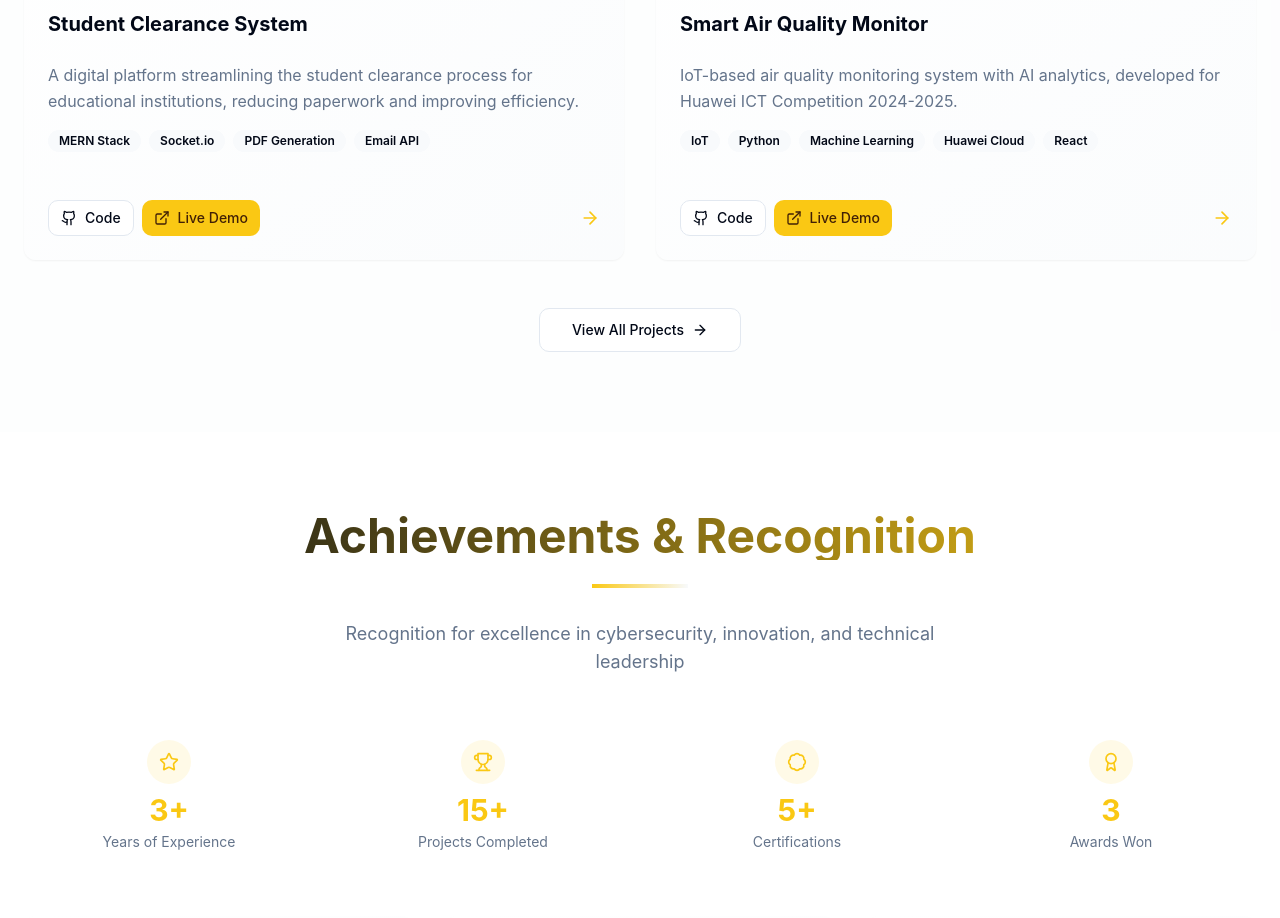
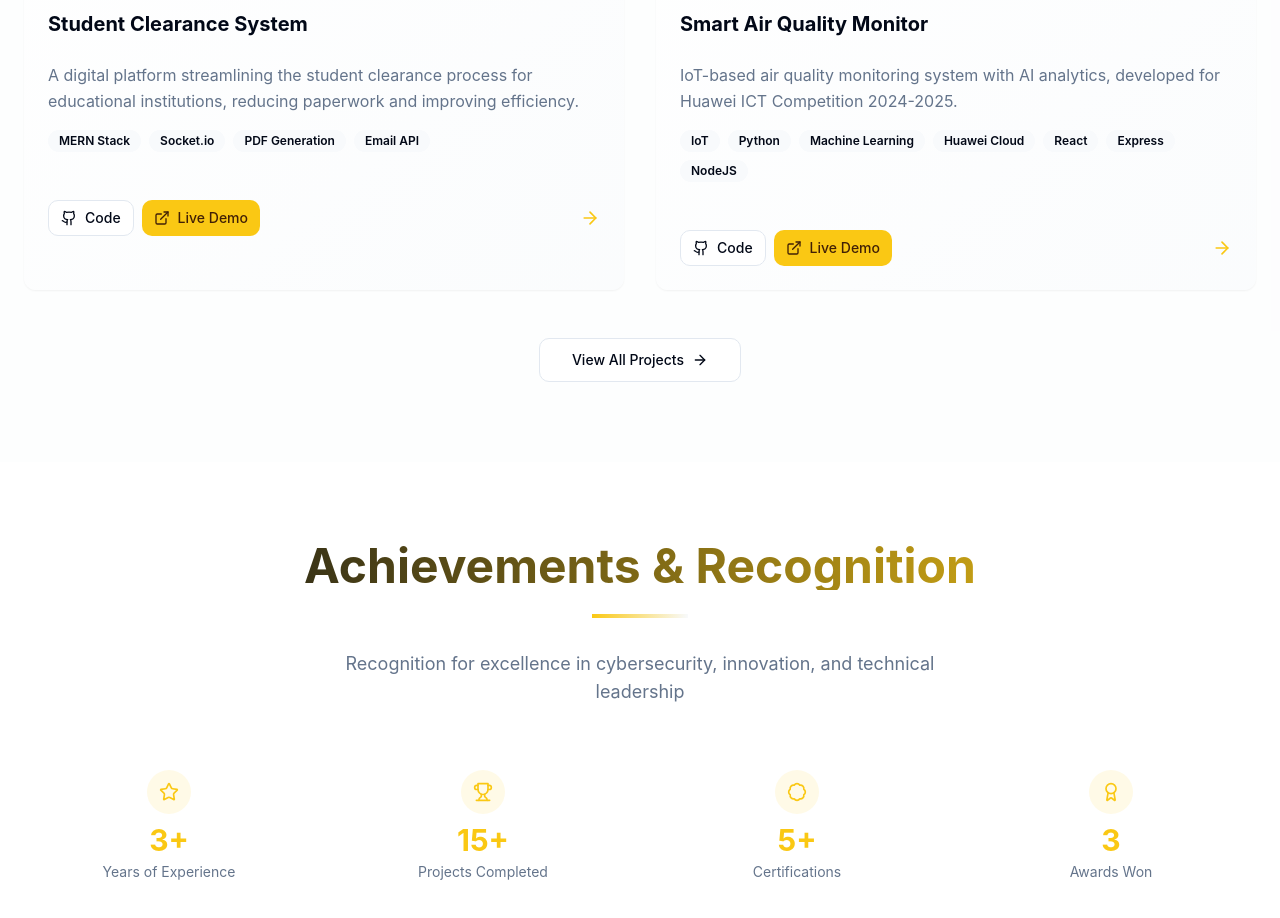
Before and after one commit to dsyengo/Portfolio, a React (Vite) app: page / in a window 1280 px wide. Shown: the part 3480-4398 px from the top of the page. Built offline with nearby package versions, Linux system fonts and the light colour scheme.

Commit message:
changes to hero

```diff
--- a/src/components/Hero.jsx
+++ b/src/components/Hero.jsx
@@ -28,7 +28,7 @@ const Hero = () => {
           >
             <div className="relative">
               <motion.div
-                className="w-80 h-80 rounded-full overflow-hidden border-4 border-primary/20 shadow-2xl"
+                className="w-90 h90 rounded-full overflow-hidden border-4 border-primary/20 shadow-2xl"
                 whileHover={{ scale: 1.05 }}
                 transition={{ type: "spring", stiffness: 300, damping: 20 }}
               >
--- a/src/components/Projects.jsx
+++ b/src/components/Projects.jsx
@@ -55,6 +55,8 @@ const Projects = () => {
         "Machine Learning",
         "Huawei Cloud",
         "React",
+        "Express",
+        "NodeJS",
       ],
       liveUrl: "#",
       githubUrl: "#",
```
